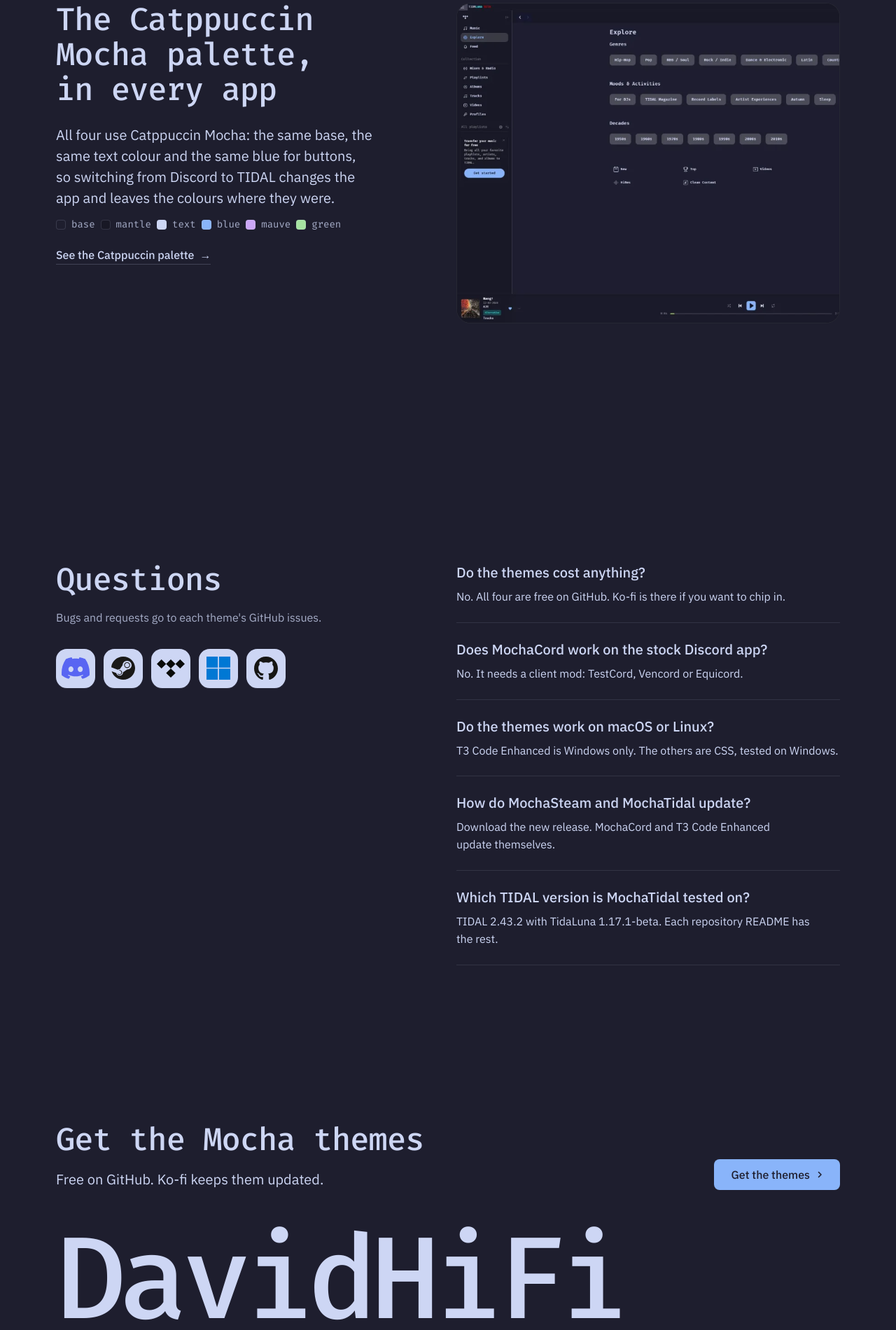
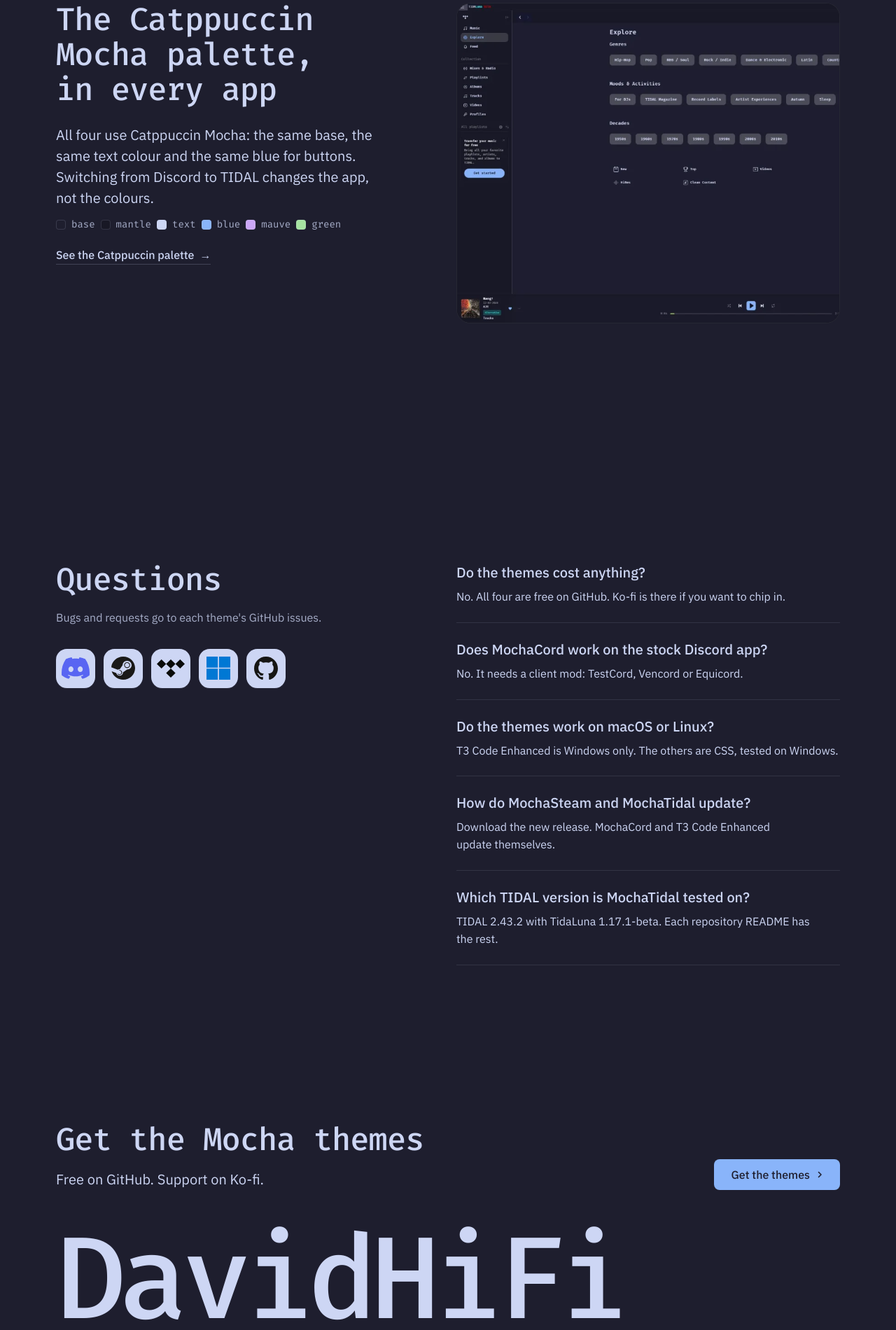
Before and after one commit to DavidHiFi/davidhifi.github.io, a plain HTML site: page index.html in a window 1280 px wide. Shown: the part 2516-4416 px from the top of the page at 70% size. Drawn offline with Linux system fonts and the light colour scheme.

Commit message:
Copy pass: split the palette lead, reword the footer Ko-fi line

```diff
--- a/index.html
+++ b/index.html
@@ -245,7 +245,7 @@
       <div class="grid grid--top">
         <div class="span-5">
           <h2 id="palette-h">The Catppuccin Mocha palette, in every app</h2>
-          <p class="t-lead" style="margin-top: var(--s-5)">All four use Catppuccin Mocha: the same base, the same text colour and the same blue for buttons, so switching from Discord to TIDAL changes the app and leaves the colours where they were.</p>
+          <p class="t-lead" style="margin-top: var(--s-5)">All four use Catppuccin Mocha: the same base, the same text colour and the same blue for buttons. Switching from Discord to TIDAL changes the app, not the colours.</p>
           <ul class="swatches" aria-label="Mocha colours used">
             <li style="--c:#1e1e2e">base</li><li style="--c:#181825">mantle</li><li style="--c:#cdd6f4">text</li>
             <li style="--c:#89b4fa">blue</li><li style="--c:#cba6f7">mauve</li><li style="--c:#a6e3a1">green</li>
@@ -289,7 +289,7 @@
   <div class="wrap">
     <div class="closing__cta close--word">
       <div class="section-head--split">
-        <div><h2 id="close-h">Get the Mocha themes</h2><p class="t-lead">Free on GitHub. Ko-fi keeps them updated.</p></div>
+        <div><h2 id="close-h">Get the Mocha themes</h2><p class="t-lead">Free on GitHub. Support on Ko-fi.</p></div>
         <a class="btn btn--primary" href="#themes">Get the themes<svg class="m-arrow" viewBox="0 0 12 12" aria-hidden="true"><path class="m-arrow__stem" d="M1 6h8"/><path class="m-arrow__head" d="M4.5 2.5 8 6l-3.5 3.5"/></svg></a>
       </div>
       <p class="close__word" aria-hidden="true">DavidHiFi</p>
```
